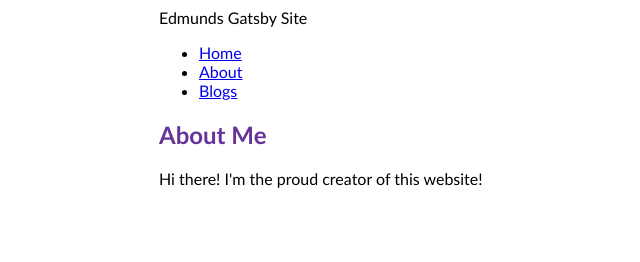
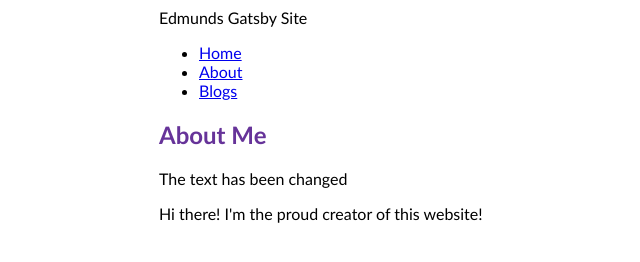
Before and after one commit to edmundchan8/edmund-chan-gatsby-website, a Gatsby site: page /about in a window 1280 px wide. Shown: the whole page, without its empty margins (131-771 px from the left). Built offline with nearby package versions, Linux system fonts and the light colour scheme; Gatsby itself is replaced by a stand-in of ours.

Commit message:
push updates

```diff
--- a/src/components/layout.js
+++ b/src/components/layout.js
@@ -9,7 +9,7 @@ import {
     siteTitle
  } from './layout.module.css'
 
-const Layout = ( { pageTitle, children }) => {
+const Layout = ( { pageTitle, loggedIn, children }) => {
     const data = useStaticQuery(graphql`
         query {
           site {
@@ -19,6 +19,11 @@ const Layout = ( { pageTitle, children }) => {
           }
         }
         `)
+
+    let text = "This is some text from a const";
+    if (loggedIn){
+        text = "The text has been changed";
+    }
     return (
         <div className={container}>
             <title>{ pageTitle} | { data.site.siteMetadata.title }</title>
@@ -34,6 +39,7 @@ const Layout = ( { pageTitle, children }) => {
                 </ul>
             </nav>
             <h2 className={heading}>{ pageTitle }</h2>
+            { text }
             <p>{ children }</p>
         </div>
      )
--- a/src/pages/about.js
+++ b/src/pages/about.js
@@ -3,7 +3,7 @@ import Layout from '../components/layout'
 
 const About = () => {
   return (
-    <Layout pageTitle="About Me">
+    <Layout pageTitle="About Me" loggedIn={true}>
       <p>Hi there! I'm the proud creator of this website!</p>
     </Layout>
   )
```
Also changed, not shown: src/pages/api.js (added).
